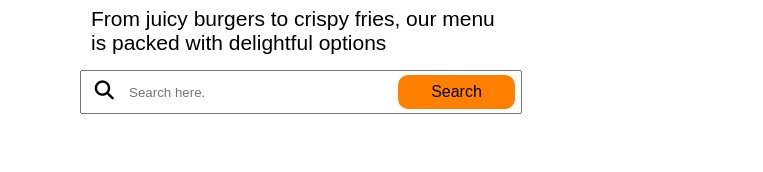
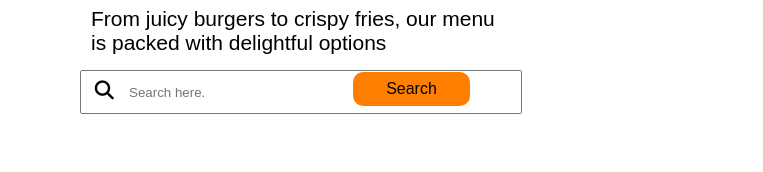
Before and after one commit to Bahuleshivam/Landing-Page, a plain HTML site: page index.html in a window 1280 px wide. Shown: the part 245-417 px from the top of the page, 0-763 px from the left. Drawn offline with Linux system fonts and the light colour scheme.

Commit message:
button style change

```diff
--- a/style.css
+++ b/style.css
@@ -105,15 +105,14 @@ main{
     width: 117px;
     height: 34px;
     position: relative;
-    top: -39px;
+    top: -42px;
     border-radius: 10px;
     border: none;
     background-color: rgb(255, 127, 0);
     font-size: 16px;
     cursor: pointer;
-    left: 398px;
-  }
-
+    left: 353px;
+}
 .fa-solid {
 
     font-size: 19px;
```
